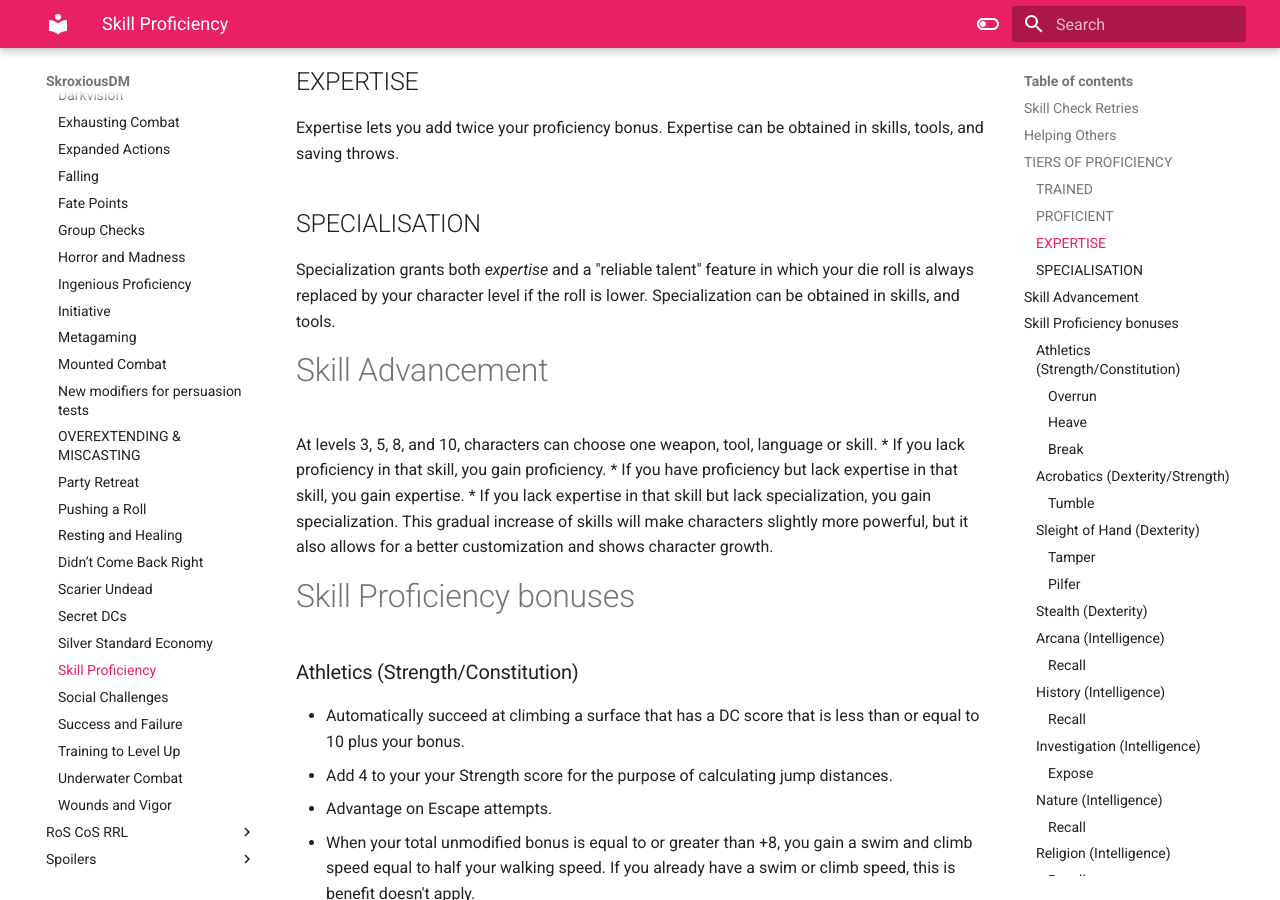
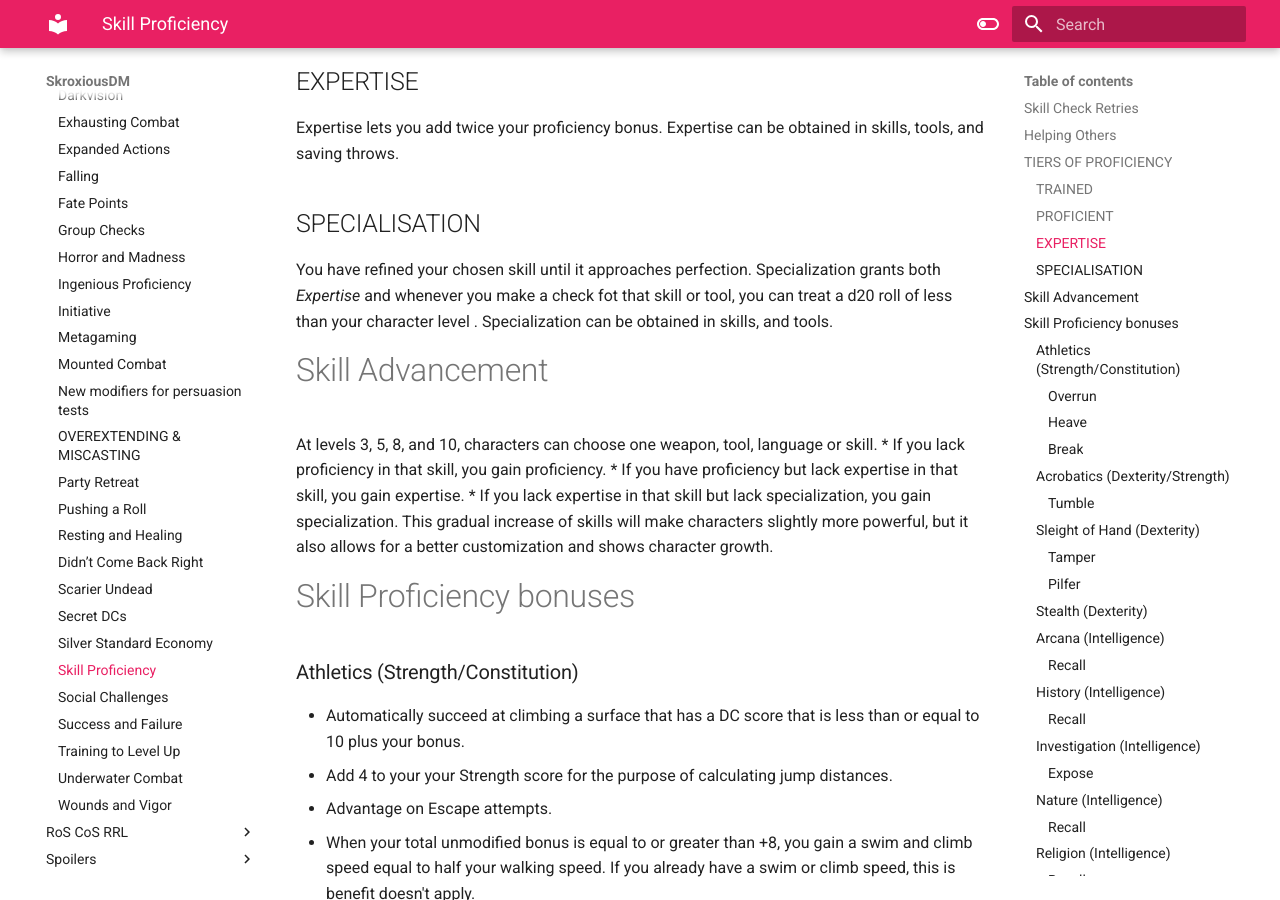
Before and after one commit to SkroxiousDM/SkroxiousDM, an MkDocs documentation site: the page built from docs/7.House_rules/Skill_Proficiency.md, in a window 1280 px wide and 900 px high, scrolled down 1300 px. Built offline with MkDocs 1.6.1 and Material for MkDocs 9.7.7, drawn with Linux system fonts in a browser that asks for light colours.

Commit message:
vault backup: 2023-10-29 18:08:41

```diff
--- a/docs/7.House_rules/Skill_Proficiency.md
+++ b/docs/7.House_rules/Skill_Proficiency.md
@@ -20,7 +20,7 @@
 ## EXPERTISE
 Expertise lets you add twice your proficiency bonus. Expertise can be obtained in skills, tools, and saving throws.
 ## SPECIALISATION
-Specialization grants both *expertise* and a "reliable talent" feature in which your die roll is always replaced by your character level if the roll is lower. Specialization can be obtained in skills, and tools.
+You have refined your chosen skill until it approaches perfection. Specialization grants both *Expertise* and whenever you make a check fot that skill or tool, you can treat a d20 roll of less than your character level . Specialization can be obtained in skills, and tools.
 
 # Skill Advancement
 At levels 3, 5, 8, and 10, characters can choose one weapon, tool, language or skill.
```
